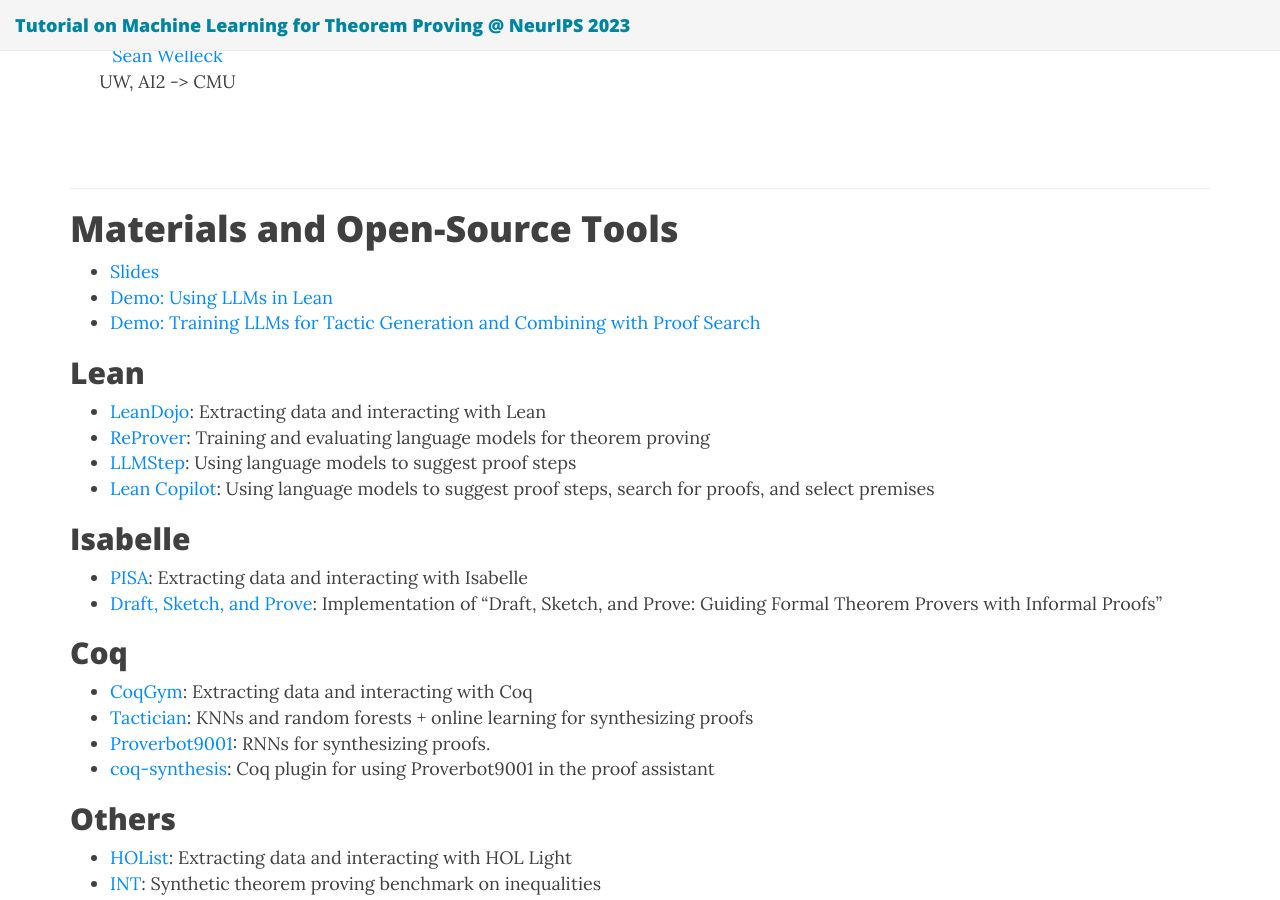
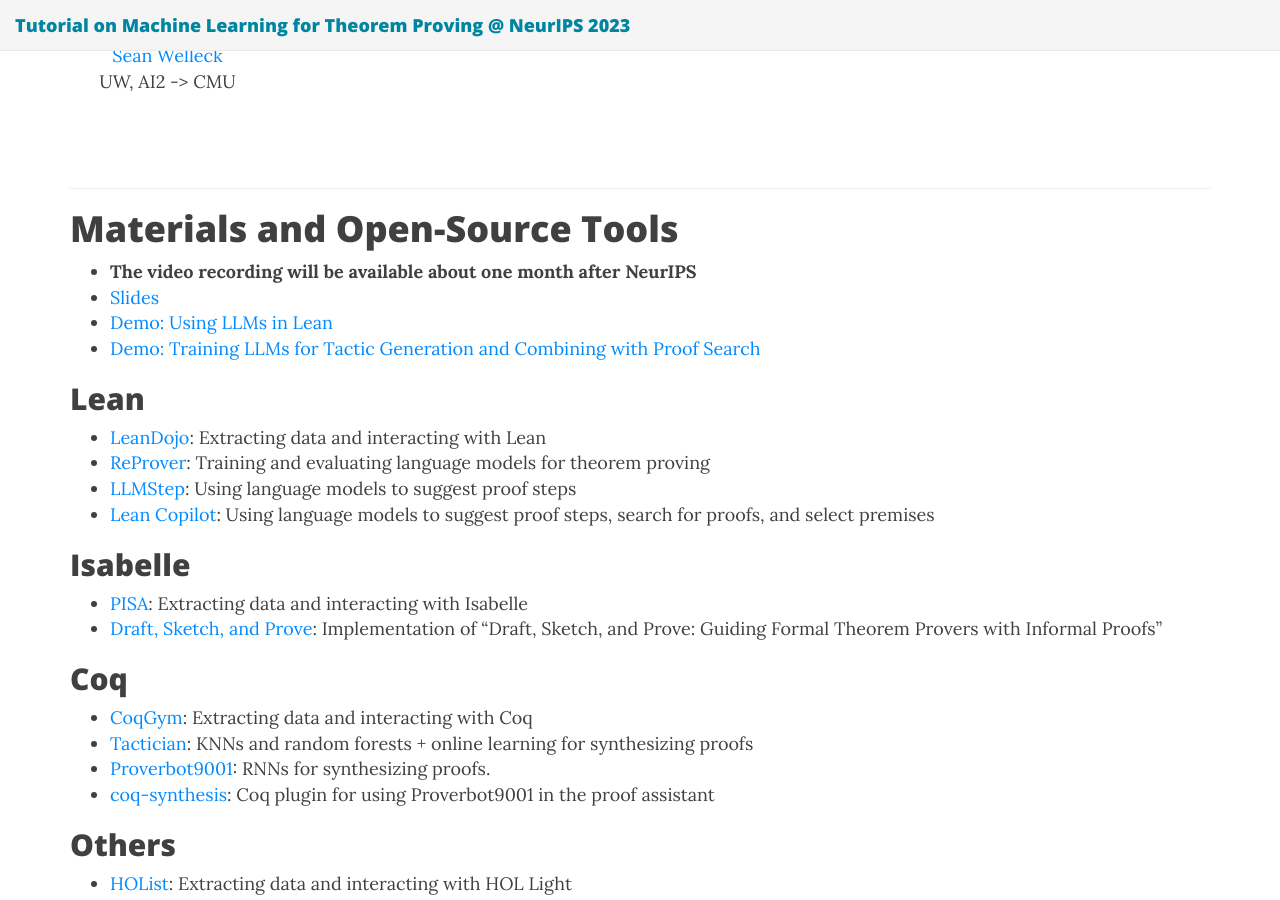
Before and after one commit to machine-learning-for-theorem-proving/machine-learning-for-theorem-proving.github.io, a Jekyll site: the page built from index.md, in a window 1280 px wide and 900 px high, scrolled down 1826 px. Built offline with Jekyll 4.4.1, drawn with Linux system fonts in a browser that asks for light colours; nearby versions of some CDN libraries.

Commit message:
Update index.md

```diff
--- a/index.md
+++ b/index.md
@@ -95,6 +95,7 @@ for code, reasoning, and program synthesis.
 
 # Materials and Open-Source Tools
 
+* **The video recording will be available about one month after NeurIPS**
 * [Slides](./img/NeurIPS2023-Tutorial-ML4TP.pdf)
 * [Demo: Using LLMs in Lean](https://github.com/yangky11/lean4-example/tree/ml4tp-tutorial)
 * [Demo: Training LLMs for Tactic Generation and Combining with Proof Search](https://github.com/yangky11/ml4tp-tutorial/blob/main/main.ipynb)
```
